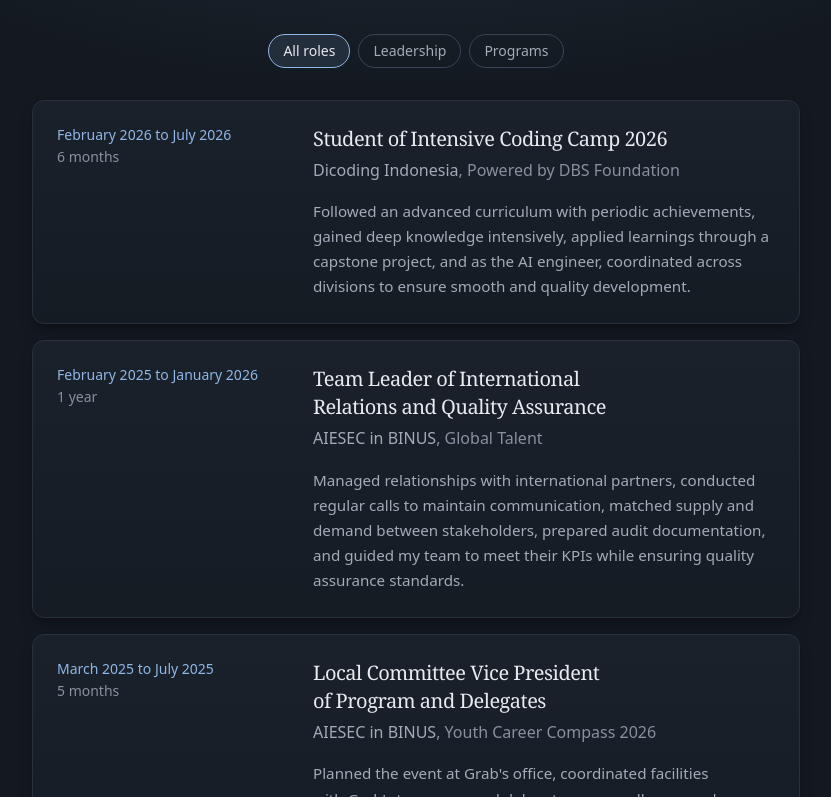
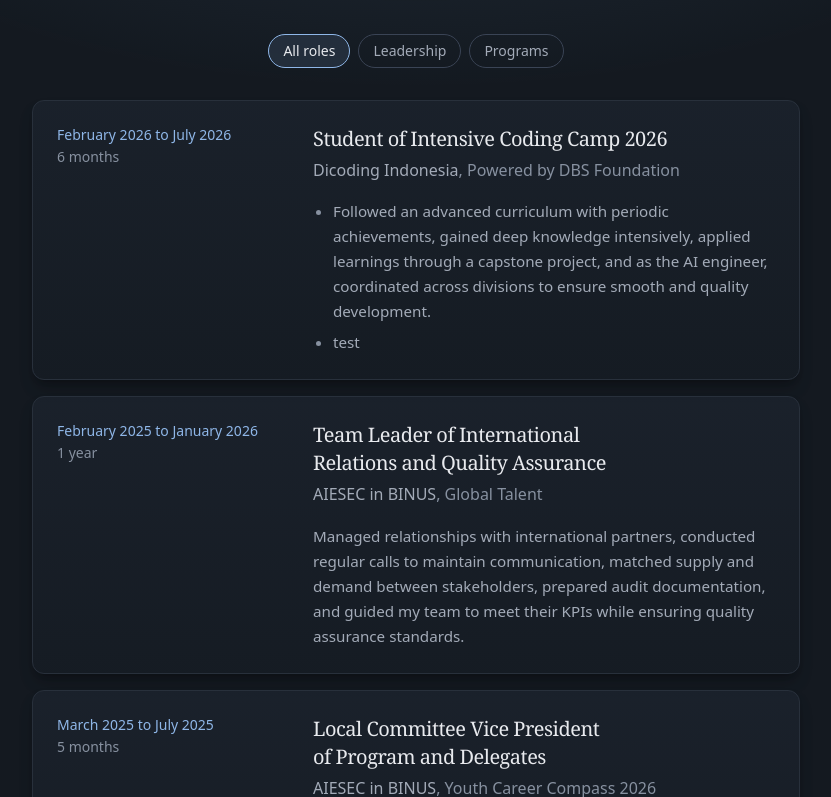
Before and after one commit to suherln/MyPortofolio, a React (Vite) app: page / in a window 1280 px wide. Shown: the part 2023-2820 px from the top of the page, without its empty margins (224-1055 px from the left). Built offline with nearby package versions, Linux system fonts and the light colour scheme.

Commit message:
refactor: experience section now can handle bullet points

```diff
--- a/src/components/ExperienceSection.tsx
+++ b/src/components/ExperienceSection.tsx
@@ -40,7 +40,15 @@ export const ExperienceSection: React.FC = () => {
                 {item.organization}
                 <span className="text-subtle">, {item.note}</span>
               </p>
-              <p className="mt-4 max-w-[58ch] text-[0.95rem] text-muted">{item.description}</p>
+              {Array.isArray(item.description) ? (
+                <ul className="mt-4 max-w-[58ch] list-disc space-y-1.5 pl-5 text-[0.95rem] text-muted marker:text-subtle">
+                  {item.description.map((point) => (
+                    <li key={point}>{point}</li>
+                  ))}
+                </ul>
+              ) : (
+                <p className="mt-4 max-w-[58ch] text-[0.95rem] text-muted">{item.description}</p>
+              )}
             </div>
           </li>
         ))}
--- a/src/data/portfolioData.ts
+++ b/src/data/portfolioData.ts
@@ -56,7 +56,7 @@ export interface Experience {
   startDate: string;
   endDate: string;
   duration: string;
-  description: string;
+  ddescription: string | string[];
 }
 
 export type ProjectCategoryId = 'nlp-llm' | 'computer-vision' | 'time-series' | 'leadership';
@@ -277,8 +277,10 @@ export const portfolioData: PortfolioData = {
       startDate: "February 2026",
       endDate: "July 2026",
       duration: "6 months",
-      description:
-        "Followed an advanced curriculum with periodic achievements, gained deep knowledge intensively, applied learnings through a capstone project, and as the AI engineer, coordinated across divisions to ensure smooth and quality development."
+      description: [
+        "Followed an advanced curriculum with periodic achievements, gained deep knowledge intensively, applied learnings through a capstone project, and as the AI engineer, coordinated across divisions to ensure smooth and quality development.",
+        "test"
+      ]
     },
     {
       organization: "AIESEC in BINUS",
```
